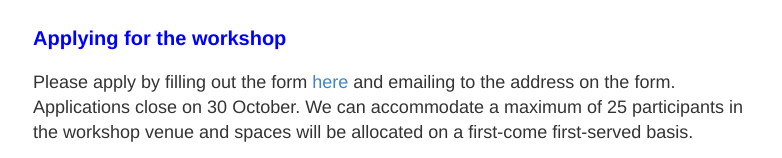
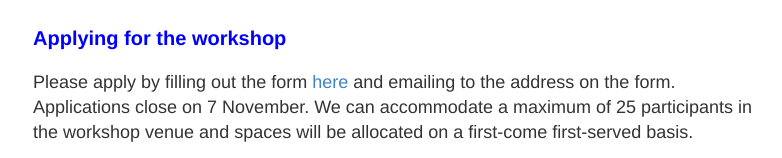
Before and after one commit to iandurbach/iandurbach.github.io, a Jekyll site: the page built from _posts/2017-09-12-ecoml-workshop.md, in a window 1280 px wide. Shown: the part 2065-2223 px from the top of the page, without its empty margins (247-1029 px from the left). Built offline with Jekyll 4.4.1, drawn with Linux system fonts in a browser that asks for light colours.

Commit message:
Update 2017-09-12-ecoml-workshop.md

```diff
--- a/_posts/2017-09-12-ecoml-workshop.md
+++ b/_posts/2017-09-12-ecoml-workshop.md
@@ -65,4 +65,4 @@ The workshop will be a mixture of lectures and practical tutorials. Case studies
 
 ### <font color="blue">Applying for the workshop</font>
 
-Please apply by filling out the form [here]({{ site.url }}/download/application-mle.pdf) and emailing to the address on the form. Applications close on 30 October. We can accommodate a maximum of 25 participants in the workshop venue and spaces will be allocated on a first-come first-served basis.
+Please apply by filling out the form [here]({{ site.url }}/download/application-mle.pdf) and emailing to the address on the form. Applications close on 7 November. We can accommodate a maximum of 25 participants in the workshop venue and spaces will be allocated on a first-come first-served basis.
```
